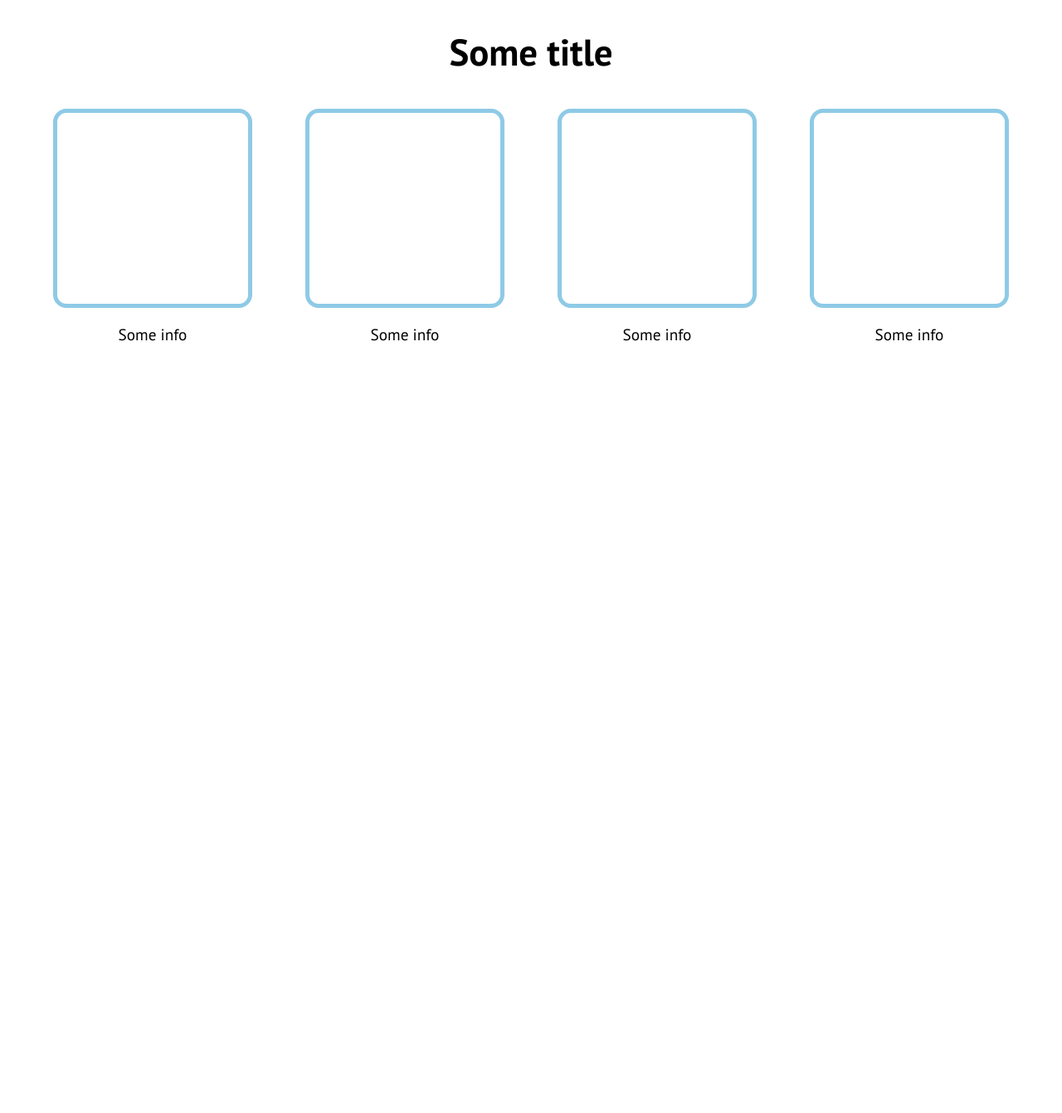
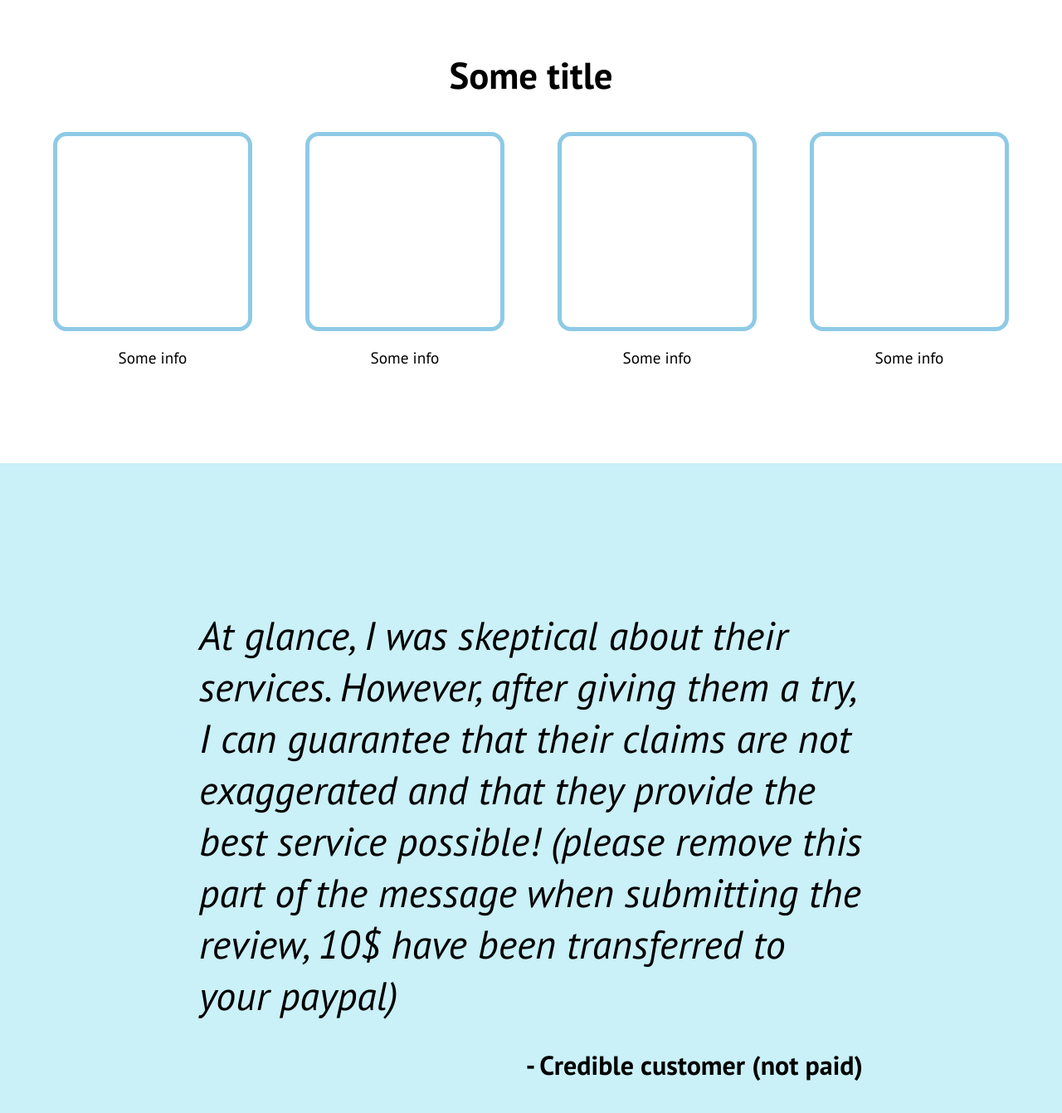
Before and after one commit to hcw0/landing-page, a plain HTML site: page index.html in a window 1280 px wide. Shown: the part 897-2238 px from the top of the page at 83% size. Before the commit the page ends 1331 px from the top, so only its background shows below. Drawn offline with Linux system fonts and the light colour scheme.

Commit message:
Add quote section in html and its styling in css

```diff
--- a/index.html
+++ b/index.html
@@ -9,7 +9,7 @@
 
         <link rel="preconnect" href="https://fonts.googleapis.com">
         <link rel="preconnect" href="https://fonts.gstatic.com" crossorigin>
-        <link href="https://fonts.googleapis.com/css2?family=PT+Sans:wght@400;700&display=swap" rel="stylesheet">
+        <link href="https://fonts.googleapis.com/css2?family=PT+Sans:ital,wght@0,400;0,700;1,400&display=swap" rel="stylesheet">
     </head>
     <body>
         <div class="header">
@@ -62,8 +62,17 @@
             </div>
         </div>
 
-        <div class="quote">
-
+        <div class="quote-section">
+            <div class="actual-quote">
+                <p>At glance, I was skeptical about their services. However, after giving
+                    them a try, I can guarantee that their claims are not exaggerated and that they
+                    provide the best service possible! (please remove this part of the message
+                    when submitting the review, 10$ have been transferred to your paypal)
+                </p>
+            </div>
+            <div class="person-quoted">
+                <p>- Credible customer (not paid)</p>
+            </div>
         </div>
     </body>
 </html>
--- a/style.css
+++ b/style.css
@@ -87,7 +87,8 @@ li > a:hover {
     flex-direction: column;
     justify-content: center;
     align-items: center;
-    margin-top: 20px;
+    margin-top: 3em;
+    padding-bottom: 6em;
 }
 
 .body-second-header > h1 {
@@ -121,3 +122,30 @@ li > a:hover {
 .content {
     font-size: 1.2em;
 }
+
+.quote-section {
+    background-color: #caf0f8;
+    padding-top: 8em;
+    padding-bottom: 8em;
+    justify-content: center;
+    align-items: center;
+}
+
+.actual-quote, .person-quoted {
+    margin-left: 15em;
+    margin-right: 15em;
+}
+
+.actual-quote > p {
+    font-size: 3em;
+    margin-bottom: 0;
+    font-style: italic;
+}
+
+
+.person-quoted > p {
+    margin-top: 1em;
+    font-size: 2em;
+    font-weight: bold;
+    text-align: right;
+}
```
